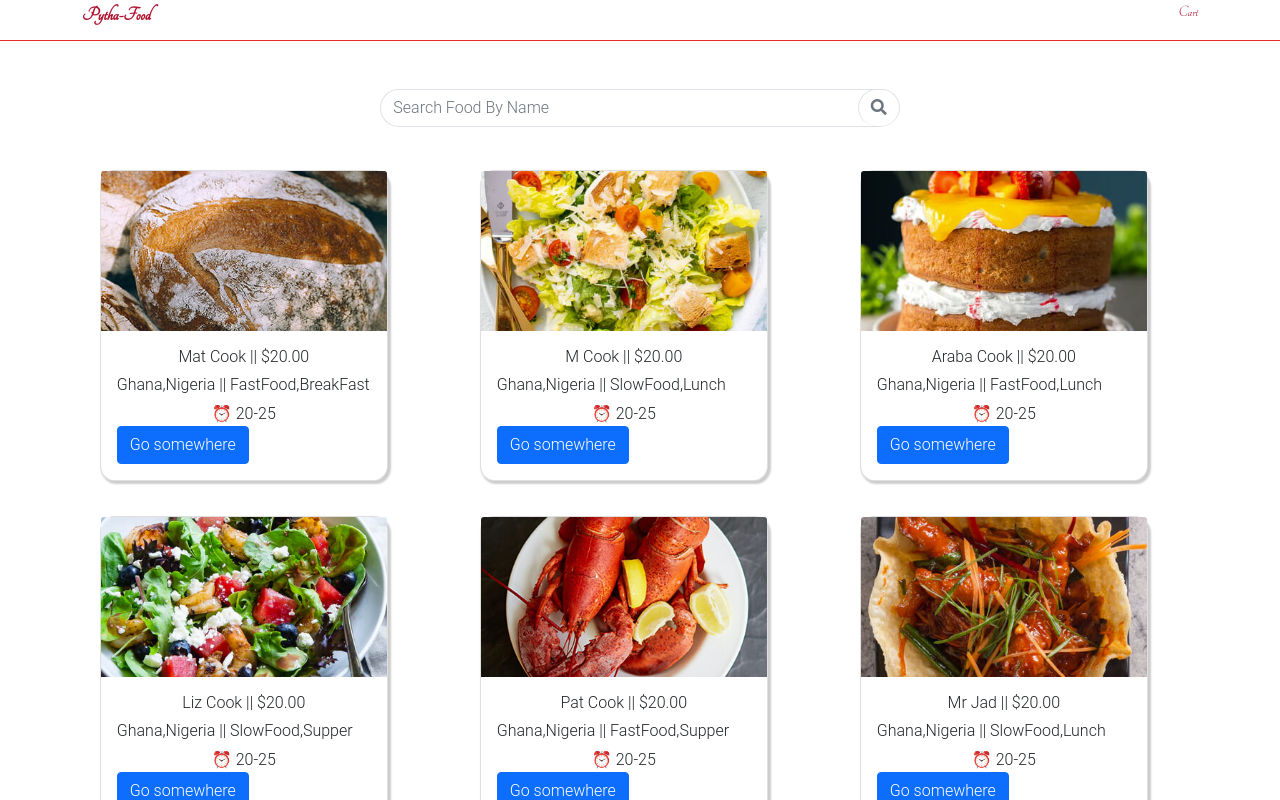
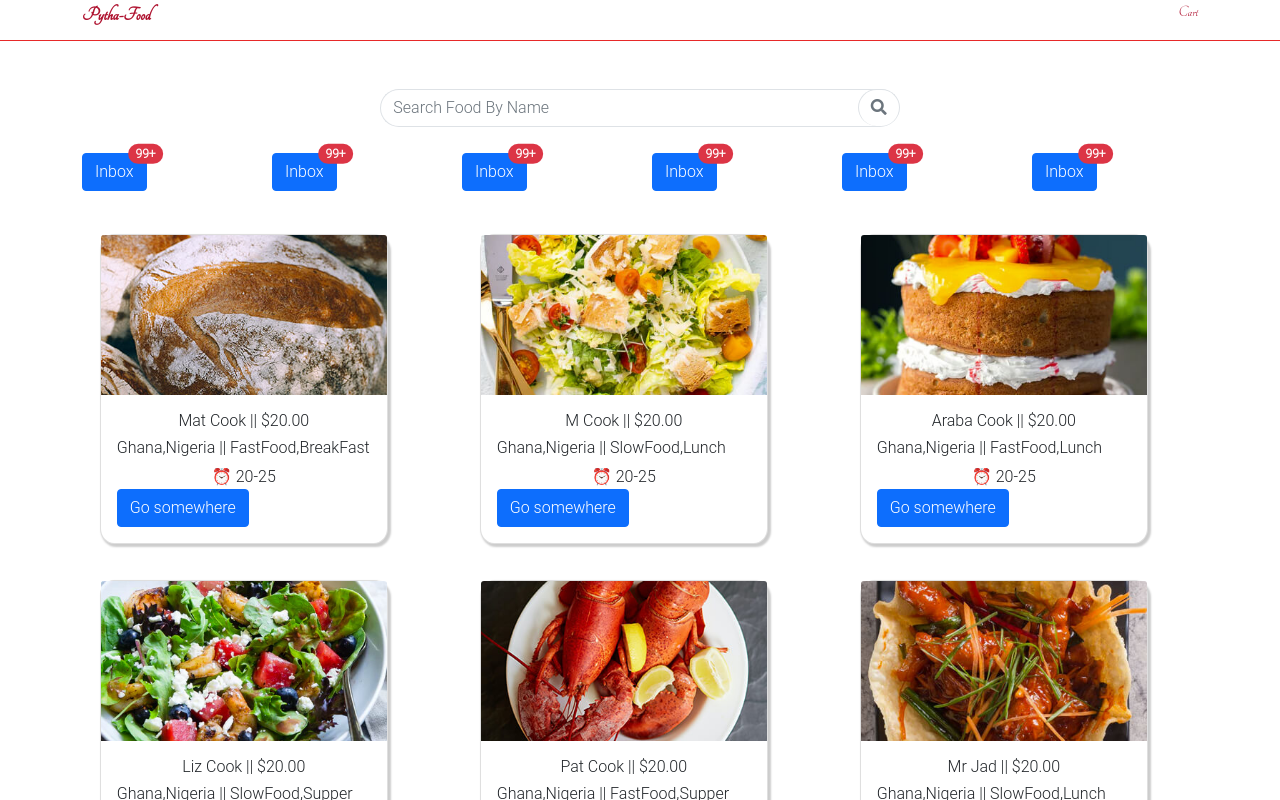
Before and after one commit to pythagoras58/foodOrder, an Angular app: page / in a window 1280 px wide. Shown: the top 800 px of the page. Built offline with nearby package versions, Linux system fonts and the light colour scheme.

Commit message:
Get All tags function

```diff
--- a/src/app/app.module.ts
+++ b/src/app/app.module.ts
@@ -8,6 +8,7 @@ import {AppRoutingModule} from "./app-routing.module";
 import { HomeComponent } from './home/home.component';
 import {FormsModule} from "@angular/forms";
 import { SearchComponent } from './search/search.component';
+import { TagsComponent } from './tags/tags.component';
 
 
 
@@ -16,7 +17,8 @@ import { SearchComponent } from './search/search.component';
     AppComponent,
     HeaderComponent,
     HomeComponent,
-    SearchComponent
+    SearchComponent,
+    TagsComponent
   ],
     imports: [
         BrowserModule,
--- a/src/app/home/home.component.html
+++ b/src/app/home/home.component.html
@@ -1,6 +1,8 @@
 <app-header></app-header>
 
 <app-search></app-search>
+
+<app-tags></app-tags>
 
 <!--<div class="container" id="h">-->
 <!--  <ul>-->
--- a/src/app/services/food/food.service.ts
+++ b/src/app/services/food/food.service.ts
@@ -130,4 +130,8 @@ export class FoodService {
       return this.getAllFood().filter(food => food.tags?.includes(tags));
     }
   }
+
+  getAllTags() : void{
+
+  }
 }
--- /dev/null
+++ b/src/app/tags/tags.component.css
@@ -0,0 +1,3 @@
+#h{
+  margin-top: 2%;
+}
--- /dev/null
+++ b/src/app/tags/tags.component.html
@@ -0,0 +1,63 @@
+<div class="container" id="h">
+  <div class="row">
+    <div class="col-md-2">
+      <button type="button" class="btn btn-primary position-relative">
+        Inbox
+        <span class="position-absolute top-0 start-100 translate-middle badge rounded-pill bg-danger">
+    99+
+    <span class="visually-hidden">unread messages</span>
+  </span>
+      </button>
+    </div>
+
+    <div class="col-md-2">
+      <button type="button" class="btn btn-primary position-relative">
+        Inbox
+        <span class="position-absolute top-0 start-100 translate-middle badge rounded-pill bg-danger">
+    99+
+    <span class="visually-hidden">unread messages</span>
+  </span>
+      </button>
+    </div>
+
+    <div class="col-md-2">
+      <button type="button" class="btn btn-primary position-relative">
+        Inbox
+        <span class="position-absolute top-0 start-100 translate-middle badge rounded-pill bg-danger">
+    99+
+    <span class="visually-hidden">unread messages</span>
+  </span>
+      </button>
+    </div>
+
+    <div class="col-md-2">
+      <button type="button" class="btn btn-primary position-relative">
+        Inbox
+        <span class="position-absolute top-0 start-100 translate-middle badge rounded-pill bg-danger">
+    99+
+    <span class="visually-hidden">unread messages</span>
+  </span>
+      </button>
+    </div>
+
+    <div class="col-md-2">
+      <button type="button" class="btn btn-primary position-relative">
+        Inbox
+        <span class="position-absolute top-0 start-100 translate-middle badge rounded-pill bg-danger">
+    99+
+    <span class="visually-hidden">unread messages</span>
+  </span>
+      </button>
+    </div>
+
+    <div class="col-md-2">
+      <button type="button" class="btn btn-primary position-relative">
+        Inbox
+        <span class="position-absolute top-0 start-100 translate-middle badge rounded-pill bg-danger">
+    99+
+    <span class="visually-hidden">unread messages</span>
+  </span>
+      </button>
+    </div>
+  </div>
+</div>
--- /dev/null
+++ b/src/app/tags/tags.component.ts
@@ -0,0 +1,15 @@
+import { Component, OnInit } from '@angular/core';
+
+@Component({
+  selector: 'app-tags',
+  templateUrl: './tags.component.html',
+  styleUrls: ['./tags.component.css']
+})
+export class TagsComponent implements OnInit {
+
+  constructor() { }
+
+  ngOnInit(): void {
+  }
+
+}
```
Also changed, not shown: 1 other file (tests, documents, lock files or other folders).
